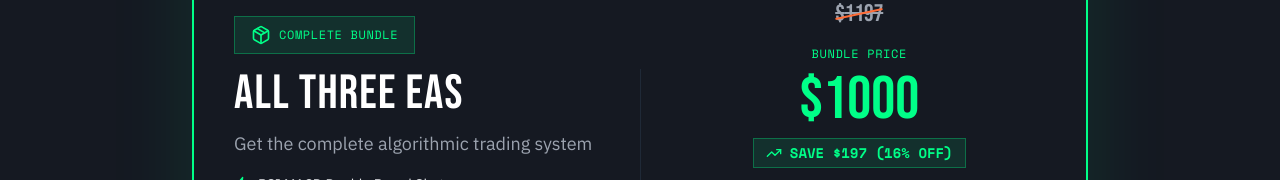
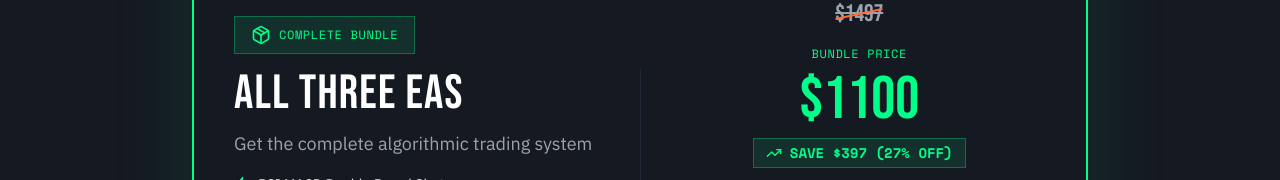
Before and after one commit to AsterLaoWhy/MT5-Website, a React (Vite) app: page / in a window 1280 px wide. Shown: the part 2158-2338 px from the top of the page. Built offline with nearby package versions, Linux system fonts and the light colour scheme.

Commit message:
Updated Pricing

```diff
--- a/src/components/BundleOffer.jsx
+++ b/src/components/BundleOffer.jsx
@@ -3,7 +3,7 @@ import { Zap, TrendingUp, Package } from 'lucide-react';
 
 const BundleOffer = ({ eas, onPurchase }) => {
   const totalRegularPrice = eas.reduce((sum, ea) => sum + ea.price, 0);
-  const bundlePrice = 1000;
+  const bundlePrice = 1100;
   const savings = totalRegularPrice - bundlePrice;
   const savingsPercent = Math.round((savings / totalRegularPrice) * 100);
 
--- a/src/data/content.js
+++ b/src/data/content.js
@@ -3,7 +3,7 @@ export const expertAdvisors = [
     id: "ea-001",
     name: "RSI MACD Double Barrel Shotgun",
     description: "High-frequency scalping strategy optimized for EUR/USD and GBP/JPY pairs during London/NY overlap",
-    price: 299,
+    price: 399,
     cryptoPrice: "0.0045 BTC", //Find a way to get dynamic BTC pricing
     features: [
       "5-minute timeframe optimization",
@@ -40,7 +40,7 @@ export const expertAdvisors = [
     id: "ea-002",
     name: "Ichimoku Supertrend",
     description: "Swing trading system designed for capturing major trend movements across multiple currency pairs",
-    price: 399,
+    price: 499,
     cryptoPrice: "0.0060 BTC", //Find a way to get dynamic BTC pricing
     features: [
       "4-hour and daily timeframes",
@@ -77,7 +77,7 @@ export const expertAdvisors = [
     id: "ea-003",
     name: "Grid Master",
     description: "Intelligent grid trading system with dynamic level adjustment and market volatility adaptation",
-    price: 499,
+    price: 599,
     cryptoPrice: "0.0075 BTC", //Find a way to get dynamic BTC pricing
     features: [
       "Adaptive grid spacing",
```
